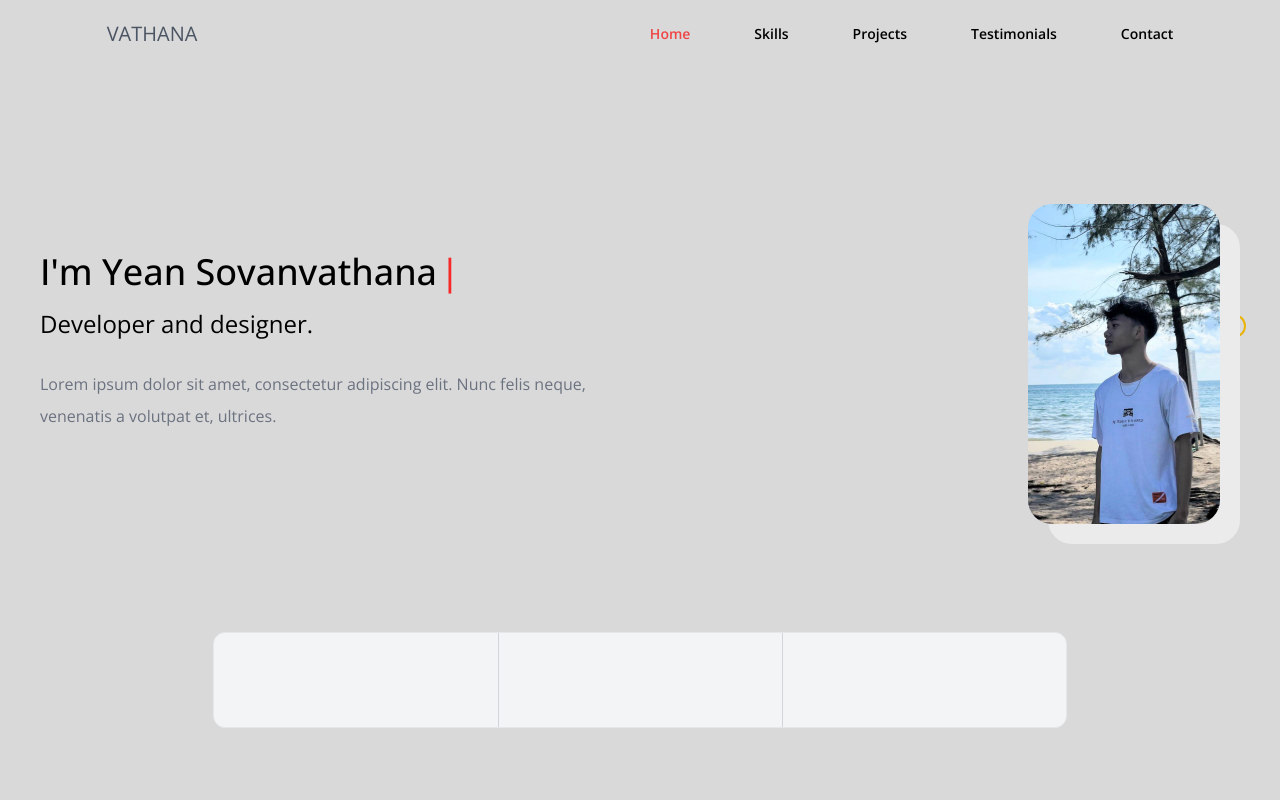
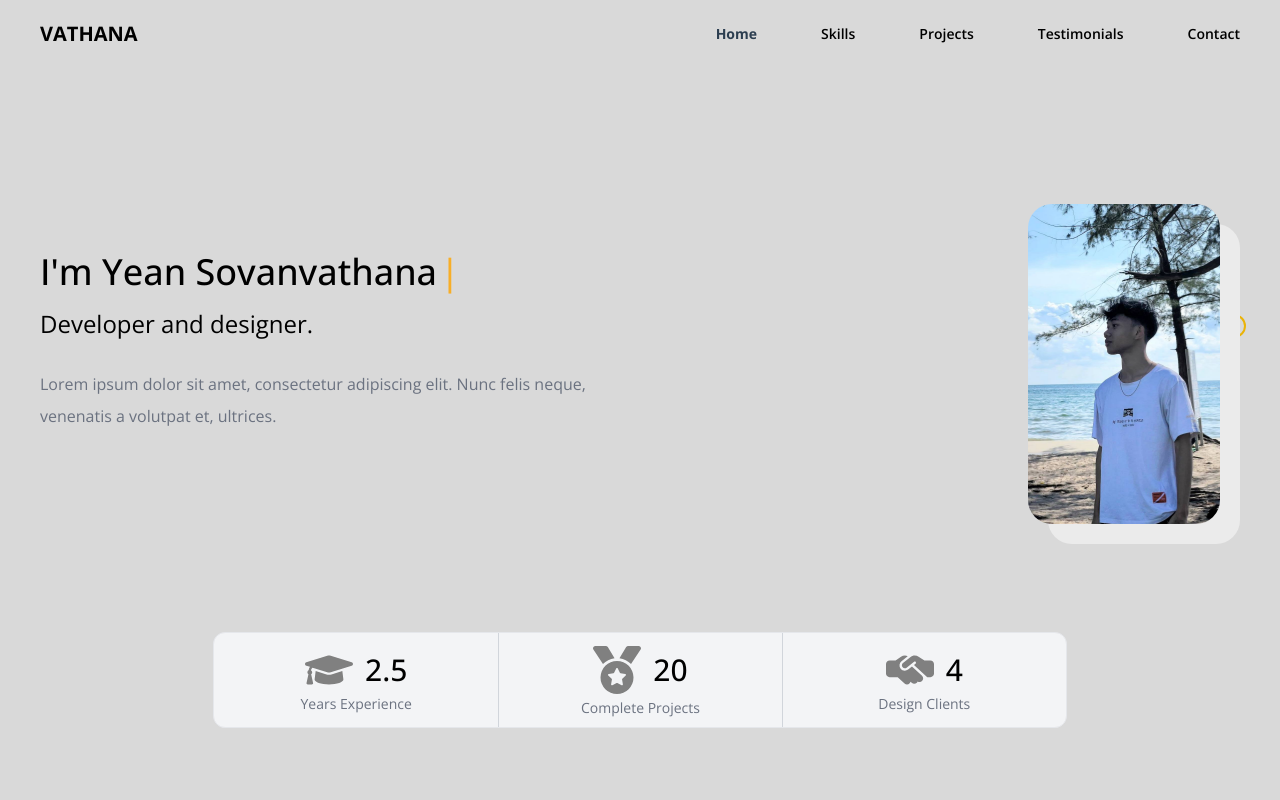
Before and after one commit to Yeansovanvathana/Portfolio_V2, a Next.js app: page / in a window 1280 px wide. Shown: the top 800 px of the page. Built offline with nearby package versions, Linux system fonts and the light colour scheme.

Commit message:
Update Page Section

```diff
--- a/components/Design.jsx
+++ b/components/Design.jsx
@@ -1,8 +1,6 @@
 import React from "react";
 import { Slider } from "./Slider";
 import { motion } from "framer-motion";
-import LazyLoad from "react-lazy-load";
-import Image from "next/image";
 import { Feedback } from "./Feedback";
 
 export const Design = () => {
--- a/components/Navbar.jsx
+++ b/components/Navbar.jsx
@@ -3,15 +3,14 @@ import { useState } from "react";
 import AnchorLink from "react-anchor-link-smooth-scroll";
 import useMediaQuery from "@/hooks/useMediaQuery";
 import { FaBars, FaTimes } from "react-icons/fa";
-import { motion } from "framer-motion";
 
 const Link = ({ page, selectedPage, setSelectedPage }) => {
   const lowerCasePage = page.toLowerCase();
   return (
     <AnchorLink
       className={`${
-        selectedPage === lowerCasePage ? "text-red-500" : ""
-      } hover:text-red-500 transition duration-500`}
+        selectedPage === lowerCasePage ? "text-secondary-200 font-bold" : ""
+      } hover:text-yellow-500 transition duration-500`}
       href={`#${lowerCasePage}`}
       onClick={() => setSelectedPage(lowerCasePage)}
     >
@@ -22,19 +21,18 @@ const Link = ({ page, selectedPage, setSelectedPage }) => {
 
 export const Navbar = ({ isTopOfPage, selectedPage, setSelectedPage }) => {
   const [isMenuToggled, setIsMenuToggled] = useState(false);
-  const isDesktop = useMediaQuery("(min-width: 768px)");
+  const isDesktop = useMediaQuery("(min-width: 1024px)");
   const navbarBackground = isTopOfPage ? "" : "bg-primary-200";
 
   return (
     <nav
-      className={`${navbarBackground} md:bg-primary-100 z-40 w-full fixed md:sticky top-0 py-5 `}
+      className={`${navbarBackground} lg:bg-primary-100 z-40 w-full fixed lg:sticky top-0 py-5 `}
     >
-      <div className="flex items-center justify-between mx-auto w-5/6">
-        <h4 className="font-playfair uppercase text-xl text-gray-600">
+      <div className="flex items-center justify-between mx-auto max-w-screen-2xl px-4 md:px-10">
+        <h4 className="font-playfair uppercase text-xl font-bold cursor-pointer">
           VATHANA
         </h4>
 
-        {/* DESKTOP NAV */}
         {isDesktop ? (
           <div className="flex justify-between gap-16 text-sm font-semibold">
             <Link
@@ -75,7 +73,7 @@ export const Navbar = ({ isTopOfPage, selectedPage, setSelectedPage }) => {
 
         {/* MOBILE MENU POPUP */}
         {!isDesktop && isMenuToggled && (
-          <motion.div className="fixed right-0 bottom-0 z-50 h-full w-full bg-blue-100">
+          <div className="fixed right-0 bottom-0 z-50 h-full w-full bg-primary-200">
             {/* CLOSE ICON */}
             <div className="flex justify-between p-10">
               <h4 className="font-playfair text-xl font-bold text-gray-700">
@@ -91,7 +89,7 @@ export const Navbar = ({ isTopOfPage, selectedPage, setSelectedPage }) => {
 
             {/* MENU ITEMS */}
             <div
-              className="flex flex-col justify-center items-center mt-[10%] gap-10 text-2xl text-deep-blue"
+              className="flex flex-col justify-center items-center mt-[12%] gap-10 text-2xl"
               onClick={() => setIsMenuToggled(!isMenuToggled)}
             >
               <Link
@@ -120,7 +118,7 @@ export const Navbar = ({ isTopOfPage, selectedPage, setSelectedPage }) => {
                 setSelectedPage={setSelectedPage}
               />
             </div>
-          </motion.div>
+          </div>
         )}
       </div>
     </nav>
--- a/components/Page.jsx
+++ b/components/Page.jsx
@@ -1,6 +1,5 @@
 import React from "react";
 import Image from "next/image";
-import Vathana from "@/public/Vathana.jpg";
 import { Cursor, useTypewriter } from "react-simple-typewriter";
 import { motion } from "framer-motion";
 
@@ -13,7 +12,7 @@ export const Page = () => {
     typeSpeed: 200,
   });
   return (
-    <section id="home" className="gap-16 md:h-full py-10">
+    <section id="home" className="gap-16 md:h-full py-10 mt-10 md:mt-0">
       <div className="lg:flex md:flex justify-between max-w-screen-2xl mx-auto z-20 xl-items-center md:mt-24">
         <div className="p-10 text-center lg:text-start md:text-start">
           <motion.h2
@@ -29,7 +28,7 @@ export const Page = () => {
           >
             {/* I'm <span className=" text-green-600">Yean</span> Sovanvathana */}
             {text}
-            <Cursor cursorColor="red" />
+            <Cursor cursorColor="orange" />
           </motion.h2>
           <motion.h3
             initial="hidden"
@@ -87,9 +86,48 @@ export const Page = () => {
       </div>
       <div className="hidden md:flex lg:flex justify-center items-center py-10 pb-16">
         <div className="border bg-gray-100 w-4/6 h-24 rounded-xl grid grid-cols-3 divide-x divide-gray-300">
-          <div></div>
-          <div></div>
-          <div></div>
+          <div className="flex flex-col justify-center items-center ">
+            <div className="flex flex-row items-center gap-3">
+              <svg
+                xmlns="http://www.w3.org/2000/svg"
+                viewBox="0 0 640 512"
+                className="lg:w-12 lg:h-12 h-8 w-8 "
+                style={{ fill: "gray" }}
+              >
+                <path d="M622.34 153.2L343.4 67.5c-15.2-4.67-31.6-4.67-46.79 0L17.66 153.2c-23.54 7.23-23.54 38.36 0 45.59l48.63 14.94c-10.67 13.19-17.23 29.28-17.88 46.9C38.78 266.15 32 276.11 32 288c0 10.78 5.68 19.85 13.86 25.65L20.33 428.53C18.11 438.52 25.71 448 35.94 448h56.11c10.24 0 17.84-9.48 15.62-19.47L82.14 313.65C90.32 307.85 96 298.78 96 288c0-11.57-6.47-21.25-15.66-26.87.76-15.02 8.44-28.3 20.69-36.72L296.6 284.5c9.06 2.78 26.44 6.25 46.79 0l278.95-85.7c23.55-7.24 23.55-38.36 0-45.6zM352.79 315.09c-28.53 8.76-52.84 3.92-65.59 0l-145.02-44.55L128 384c0 35.35 85.96 64 192 64s192-28.65 192-64l-14.18-113.47-145.03 44.56z" />
+              </svg>
+              <h1 className="text-3xl font-medium">2.5</h1>
+            </div>
+            <h3 className="text-gray-500 text-sm">Years Experience</h3>
+          </div>
+          <div className="flex flex-col justify-center items-center ">
+            <div className="flex flex-row items-center gap-3 py-1">
+              <svg
+                xmlns="http://www.w3.org/2000/svg"
+                viewBox="0 0 512 512"
+                className="lg:w-12 lg:h-12 h-8 w-8 "
+                style={{ fill: "gray" }}
+              >
+                <path d="M4.1 38.2C1.4 34.2 0 29.4 0 24.6C0 11 11 0 24.6 0H133.9c11.2 0 21.7 5.9 27.4 15.5l68.5 114.1c-48.2 6.1-91.3 28.6-123.4 61.9L4.1 38.2zm503.7 0L405.6 191.5c-32.1-33.3-75.2-55.8-123.4-61.9L350.7 15.5C356.5 5.9 366.9 0 378.1 0H487.4C501 0 512 11 512 24.6c0 4.8-1.4 9.6-4.1 13.6zM80 336a176 176 0 1 1 352 0A176 176 0 1 1 80 336zm184.4-94.9c-3.4-7-13.3-7-16.8 0l-22.4 45.4c-1.4 2.8-4 4.7-7 5.1L168 298.9c-7.7 1.1-10.7 10.5-5.2 16l36.3 35.4c2.2 2.2 3.2 5.2 2.7 8.3l-8.6 49.9c-1.3 7.6 6.7 13.5 13.6 9.9l44.8-23.6c2.7-1.4 6-1.4 8.7 0l44.8 23.6c6.9 3.6 14.9-2.2 13.6-9.9l-8.6-49.9c-.5-3 .5-6.1 2.7-8.3l36.3-35.4c5.6-5.4 2.5-14.8-5.2-16l-50.1-7.3c-3-.4-5.7-2.4-7-5.1l-22.4-45.4z" />
+              </svg>
+              <h1 className="text-3xl font-medium">20</h1>
+            </div>
+            <h3 className="text-gray-500 text-sm">Complete Projects</h3>
+          </div>
+          <div className="flex flex-col justify-center items-center ">
+            <div className="flex flex-row items-center gap-3">
+              <svg
+                xmlns="http://www.w3.org/2000/svg"
+                viewBox="0 0 640 512"
+                className="lg:w-12 lg:h-12 h-8 w-8 "
+                style={{ fill: "gray" }}
+              >
+                <path d="M323.4 85.2l-96.8 78.4c-16.1 13-19.2 36.4-7 53.1c12.9 17.8 38 21.3 55.3 7.8l99.3-77.2c7-5.4 17-4.2 22.5 2.8s4.2 17-2.8 22.5l-20.9 16.2L550.2 352H592c26.5 0 48-21.5 48-48V176c0-26.5-21.5-48-48-48H516h-4-.7l-3.9-2.5L434.8 79c-15.3-9.8-33.2-15-51.4-15c-21.8 0-43 7.5-60 21.2zm22.8 124.4l-51.7 40.2C263 274.4 217.3 268 193.7 235.6c-22.2-30.5-16.6-73.1 12.7-96.8l83.2-67.3c-11.6-4.9-24.1-7.4-36.8-7.4C234 64 215.7 69.6 200 80l-72 48H48c-26.5 0-48 21.5-48 48V304c0 26.5 21.5 48 48 48H156.2l91.4 83.4c19.6 17.9 49.9 16.5 67.8-3.1c5.5-6.1 9.2-13.2 11.1-20.6l17 15.6c19.5 17.9 49.9 16.6 67.8-2.9c4.5-4.9 7.8-10.6 9.9-16.5c19.4 13 45.8 10.3 62.1-7.5c17.9-19.5 16.6-49.9-2.9-67.8l-134.2-123z" />
+              </svg>
+              <h1 className="text-3xl font-medium">4</h1>
+            </div>
+            <h3 className="text-gray-500 text-sm">Design Clients</h3>
+          </div>
         </div>
       </div>
     </section>
```
